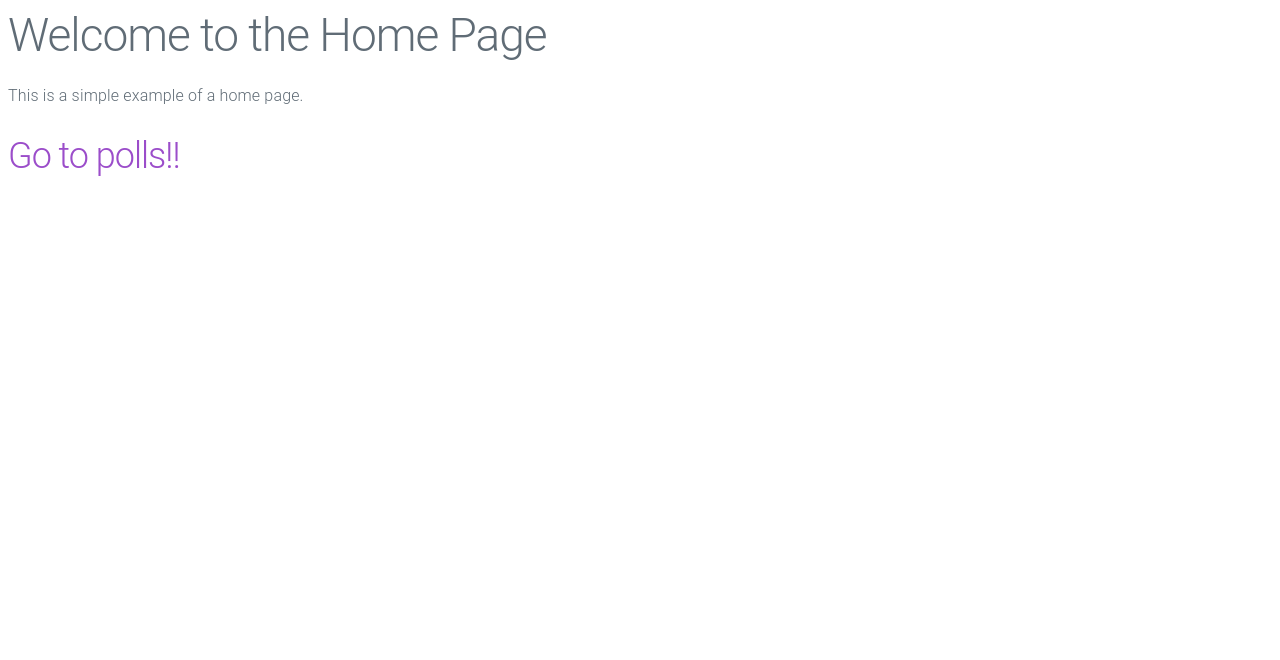
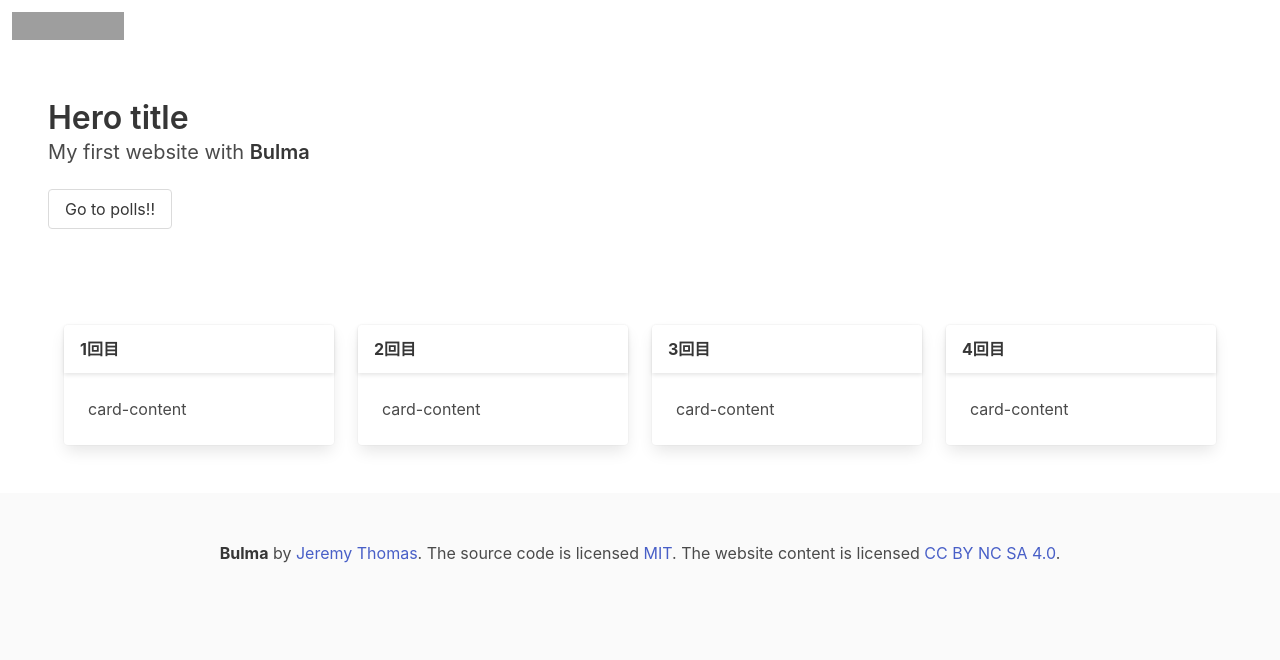
Before and after one commit to takaoo/django_app, a Django app: page / in a window 1280 px wide. Shown: the top 660 px of the page. Run offline with Django 4.2, Linux system fonts and the light colour scheme; grey boxes are pictures that could not be loaded.

Commit message:
favicon追加

```diff
--- a/mysite/settings.py
+++ b/mysite/settings.py
@@ -123,6 +123,7 @@ USE_TZ = True
 # https://docs.djangoproject.com/en/4.2/howto/static-files/
 
 STATIC_URL = 'static/'
+STATICFILES_DIRS = [BASE_DIR / "static"]  # new
 
 # Default primary key field type
 # https://docs.djangoproject.com/en/4.2/ref/settings/#default-auto-field
--- a/mysite/views.py
+++ b/mysite/views.py
@@ -1,7 +1,4 @@
 from django.shortcuts import render
-from django.http import HttpResponse
 
 def home(request):
     return render(request, 'home.html')
-# def home(request):
-#     return HttpResponse("this is home")
--- a/polls/templates/polls/detail.html
+++ b/polls/templates/polls/detail.html
@@ -7,7 +7,7 @@ DETAIL
 {% block body_block %}
 <form action="{% url 'polls:vote' question.id %}" method="post">
     {% csrf_token %}
-    <h1>{{ question.question_text }}</h1>
+    <h1 class="title">{{ question.question_text }}</h1>
     {% if error_message %}<p><strong>{{ error_message }}</strong></p>{% endif %}
     {% for choice in question.choice_set.all %}
     <div>
@@ -15,6 +15,6 @@ DETAIL
         <label class="label-inline" for="choice{{ forloop.counter }}">{{ choice.choice_text }}</label>
     </div>
     {% endfor %}
-    <input type="submit" value="Vote">
+    <input type="submit" value="Vote" class="button is-primary">
 </form>
 {% endblock %}
--- a/templates/home.html
+++ b/templates/home.html
@@ -1,12 +1,70 @@
 <!DOCTYPE html>
 <html>
-<head>
-    <title>Home Page</title>
-    <link rel="stylesheet" href="https://cdnjs.cloudflare.com/ajax/libs/milligram/1.4.1/milligram.css">
-</head>
-<body>
-    <h1>Welcome to the Home Page</h1>
-    <p>This is a simple example of a home page.</p>
-    <h2><a href="{% url 'polls:index' %}">Go to polls!!</a></h2>
-</body>
+    <head>
+        <meta charset="utf-8">
+        <meta name="viewport" content="width=device-width, initial-scale=1">
+        <title>Hello Bulma!</title>
+        {% load static %}
+        <link rel="icon" href="{% static 'favicon.ico' %}">
+        <link rel="stylesheet" href="https://cdn.jsdelivr.net/npm/bulma@0.9.4/css/bulma.min.css">
+    </head>
+    <body>
+        <nav class="navbar" role="navigation" aria-label="main navigation">
+            <div class="navbar-brand">
+                <a class="navbar-item">
+                    <img src="https://bulma.io/images/bulma-logo.png" alt="Bulma: Free, open source, and modern CSS framework based on Flexbox" width="112" height="28">
+                </a>
+
+                <a role="button" class="navbar-burger" aria-label="menu" aria-expanded="false">
+                    <span aria-hidden="true"></span>
+                    <span aria-hidden="true"></span>
+                    <span aria-hidden="true"></span>
+                </a>
+            </div>
+        </nav>
+        <section class="hero">
+            <div class="hero-body">
+              <p class="title">
+                Hero title
+              </p>
+              <p class="subtitle">
+                My first website with <strong>Bulma</strong>
+              </p>
+              <a class="button" href="{% url 'polls:index' %}">Go to polls!!</a>
+            </div>
+        </section>
+        <section class="section">
+            <div class="container">
+                <div class="columns">
+                    {% with ''|center:4 as range %}
+                    {% for _ in range %}
+                        <div class="column">
+                            <div class="card">
+                              <header class="card-header">
+                                  <p class="card-header-title">
+                                    {{ forloop.counter }}回目
+                                  </p>
+                                </header>
+                              <div class="card-content">
+                                <div class="content">
+                                    card-content
+                                </div>
+                              </div>
+                          </div>
+                        </div>
+                    {% endfor %}
+                    {% endwith %}
+                </div>
+            </div>
+        </section>
+        <footer class="footer">
+            <div class="content has-text-centered">
+                <p>
+                    <strong>Bulma</strong> by <a href="https://jgthms.com">Jeremy Thomas</a>. The source code is licensed
+                    <a href="http://opensource.org/licenses/mit-license.php">MIT</a>. The website content
+                    is licensed <a href="http://creativecommons.org/licenses/by-nc-sa/4.0/">CC BY NC SA 4.0</a>.
+                </p>
+            </div>
+        </footer>
+    </body>
 </html>
```
Also changed, not shown: polls/templates/polls/base.html (+29 -2 lines), polls/templates/polls/index.html (+8 -6 lines), polls/templates/polls/results.html (+8 -8 lines), polls/static/polls/images/background.png (deleted), polls/static/polls/images/favicon.ico (added), static/favicon.ico (added).
